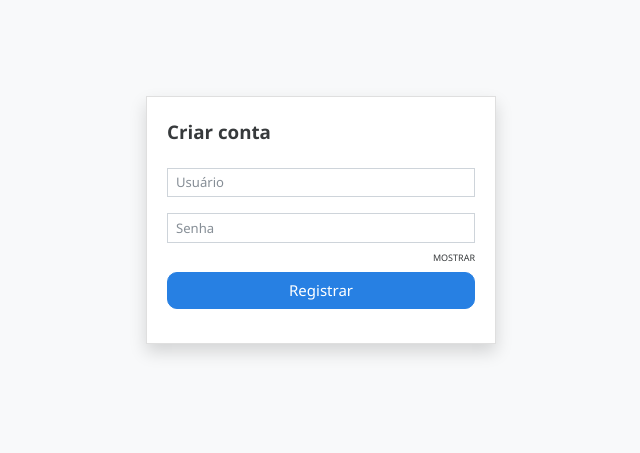
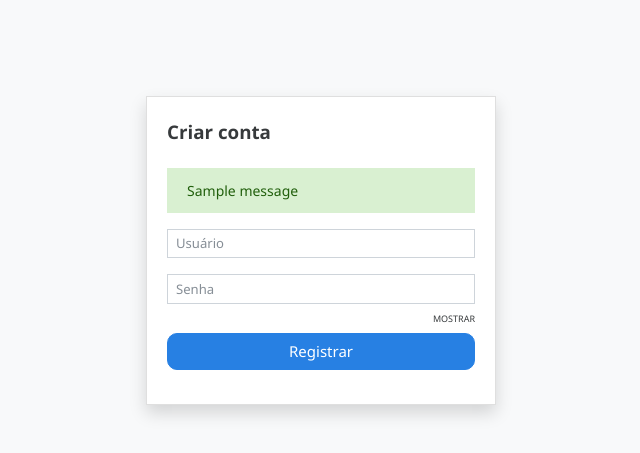
Before and after one commit to usanks/temp, a Django app: page /authentication/register in a window 1280 px wide. Shown: the top 453 px of the page, without its empty margins (319-959 px from the left). Run offline with Django 5.2, Linux system fonts and the light colour scheme; tables that the repository leaves empty hold one stand-in row (values such as "Sample post"); one stand-in notice (Sample message) is shown; some libraries are stand-ins or nearby versions.

Commit message:
messages_config

```diff
--- a/authentication/views.py
+++ b/authentication/views.py
@@ -3,6 +3,7 @@ from django.views import View
 import json
 from django.http import JsonResponse
 from django.contrib.auth.models import User
+from django.contrib import messages
 
 # Create your views here.
 
@@ -19,3 +20,9 @@ class UsernameValidationView(View):
 class RegistrationView(View):
     def get(self,request):
         return render(request,'authentication/register.html')
+    def post(self,request):
+        messages.success(request,'success')
+        messages.warning(request,'warning')
+        messages.info(request,'info')
+        messages.error(request,'error')
+        return render(request,'authentication/register.html')
--- a/gatemate/settings.py
+++ b/gatemate/settings.py
@@ -14,6 +14,7 @@ from pathlib import Path
 from dotenv import load_dotenv
 load_dotenv()
 import os
+from django.contrib import messages
 
 # Build paths inside the project like this: BASE_DIR / 'subdir'.
 BASE_DIR = Path(__file__).resolve().parent.parent
@@ -126,6 +127,10 @@ STATIC_URL = 'static/'
 STATICFILES_DIRS = [os.path.join(BASE_DIR,'gatemate/static')]
 STATIC_ROOT = os.path.join(BASE_DIR,'static')
 
+MESSAGE_TAGS = {
+    messages.ERROR: 'danger'
+}
+
 # Default primary key field type
 # https://docs.djangoproject.com/en/5.0/ref/settings/#default-auto-field
 
--- a/templates/authentication/register.html
+++ b/templates/authentication/register.html
@@ -10,7 +10,9 @@
                         <div class="card-title py-1">
                             <h5 class="font-weight-bold">Criar conta</h5>
                         </div>
-                        <form action="" method="post">
+                        <form action="{% url 'register' %}" method="post">
+                            {% csrf_token %}
+                            {% include 'partials/_messages.html' %}
                             <div class="form-group">
                                 <input
                                     type="text"
--- /dev/null
+++ b/templates/partials/_messages.html
@@ -0,0 +1,9 @@
+{% if messages %}
+<div class="messages">
+    {% for message in messages %}
+    <div{% if message.tags %} class="alert alert-sm alert-{{ message.tags }}"{% endif %}>
+        {{ message }}
+    </div>
+    {% endfor %}
+</div>
+{% endif %}
```
